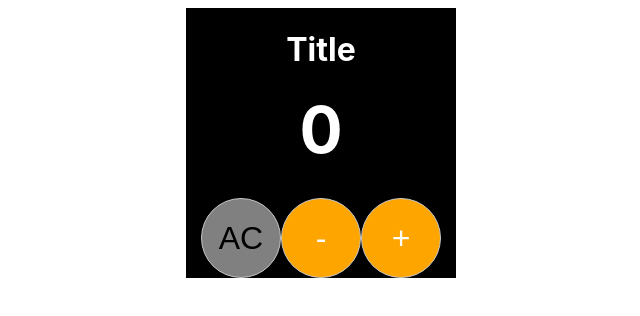
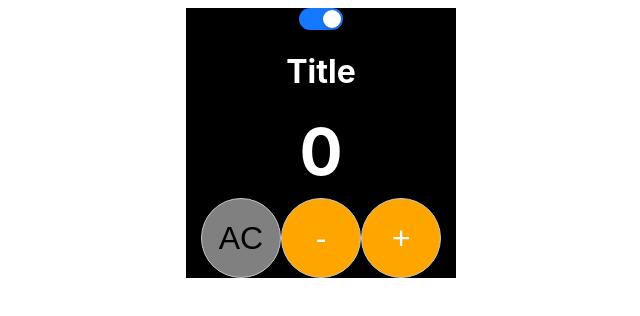
Before and after one commit to leeyooooo/layout-react, a React (Create React App) app: page / in a window 1280 px wide. Shown: the top 316 px of the page, without its empty margins (572-1212 px from the left). Built offline with nearby package versions, Linux system fonts and the light colour scheme.

Commit message:
add week3dir & test.html

```diff
--- a/package.json
+++ b/package.json
@@ -6,6 +6,7 @@
     "@testing-library/jest-dom": "^5.17.0",
     "@testing-library/react": "^13.4.0",
     "@testing-library/user-event": "^13.5.0",
+    "antd": "^5.12.6",
     "react": "^18.2.0",
     "react-dom": "^18.2.0",
     "react-scripts": "5.0.1",
--- a/src/components/Counter/index.jsx
+++ b/src/components/Counter/index.jsx
@@ -1,6 +1,12 @@
 import React, { useState } from "react";
 import styled from "styled-components";
+import { Switch } from 'antd';
 
+const onChange = (checked) => {
+  console.log(`switch to ${checked}`);
+};
+
+const App = () => <Switch defaultChecked onChange={onChange} />;
 const TitleStyle = styled.h1`
   border: 1px solid black;
   width: 150px;
@@ -75,11 +81,12 @@ const Counter = () => {
   return (
 
     <Layout>
-
+        <App></App>
         <TitleStyle>Title</TitleStyle>
         <CountStyle>{count}</CountStyle>
 
       <BtnGroup>
+
         <AcBtn
           onClick={()=>{
           setCount(0);
@@ -88,6 +95,7 @@ const Counter = () => {
         <CountBtn onClick={handleIncrease}>+</CountBtn>
       </BtnGroup>
     </Layout>
+
   );
 };
 
```
